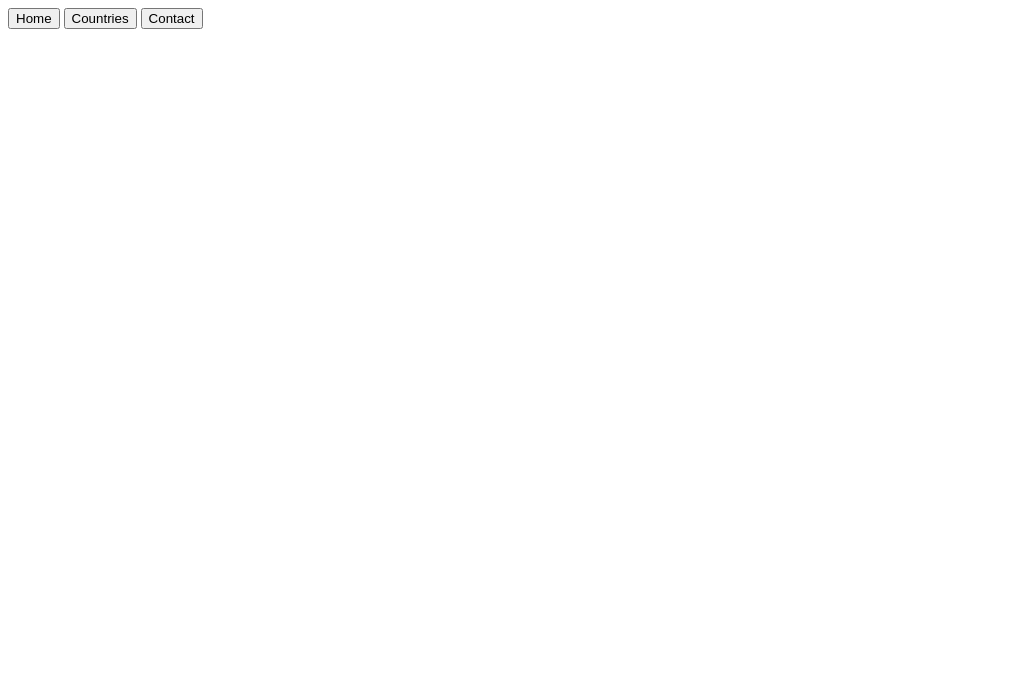
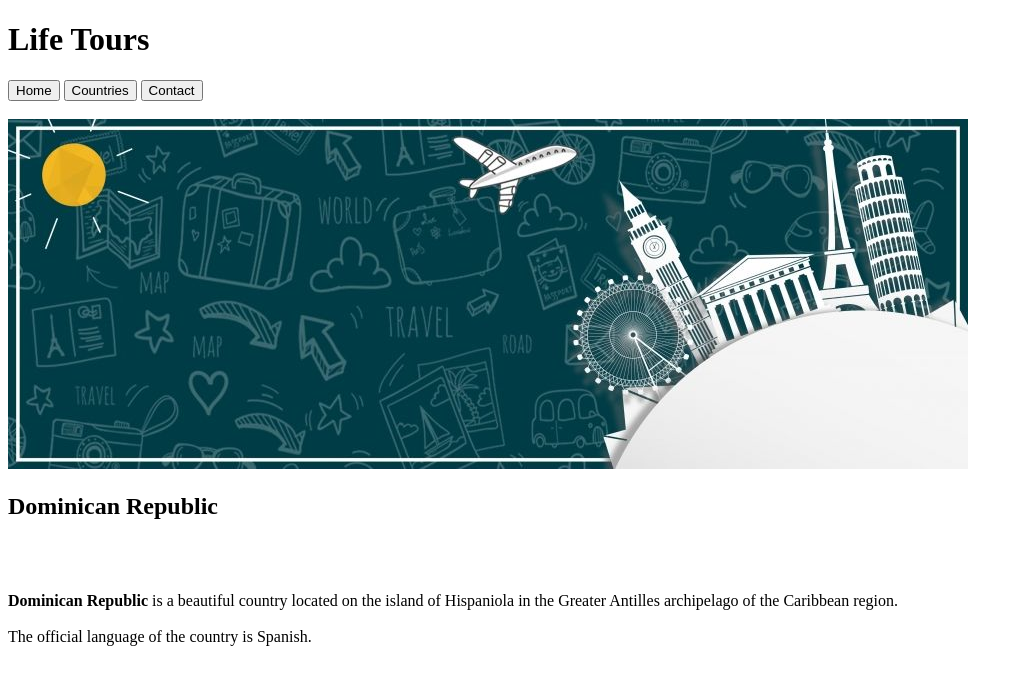
Before and after one commit to annmar87/life_tours, a plain HTML site: page index.html in a window 1280 px wide. Shown: the whole page, without its empty margins (0-1023 px from the left). Drawn offline with Linux system fonts and the light colour scheme.

Commit message:
We added an imagen to it and also a paragraph

```diff
--- a/index.html
+++ b/index.html
@@ -8,13 +8,32 @@
 </head>
 <body>
  <header>
+    <h1>Life Tours</h1>
     <nav>
         <button>Home</button>
         <button>Countries</button>
         <button>Contact</button>
     </nav>
  </header>
+<section>
+    <br>
+    <img src="./img/travel1f.jpg">
+    <h2> Dominican Republic</h2>
+    <br>
+    <br>
+    <p> <strong>Dominican Republic</strong> is a beautiful
+        country located on the island of Hispaniola in the
+        Greater Antilles  archipelago of the Caribbean region.
+        <br><br>
+        The official language of the country is Spanish.
 
+
+
+
+
+
+    </p>
+</section>
 
 
 
```
Also changed, not shown: img/travel1f.jpg (added).
